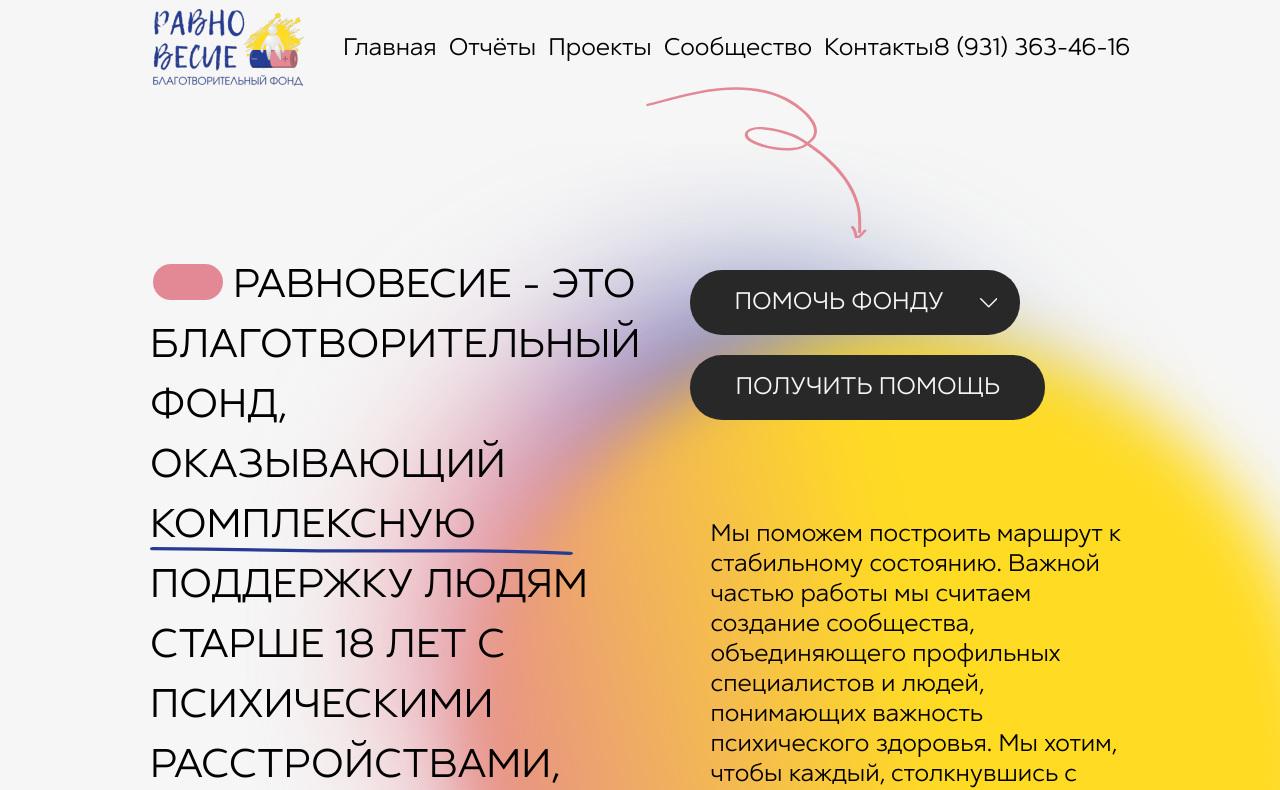
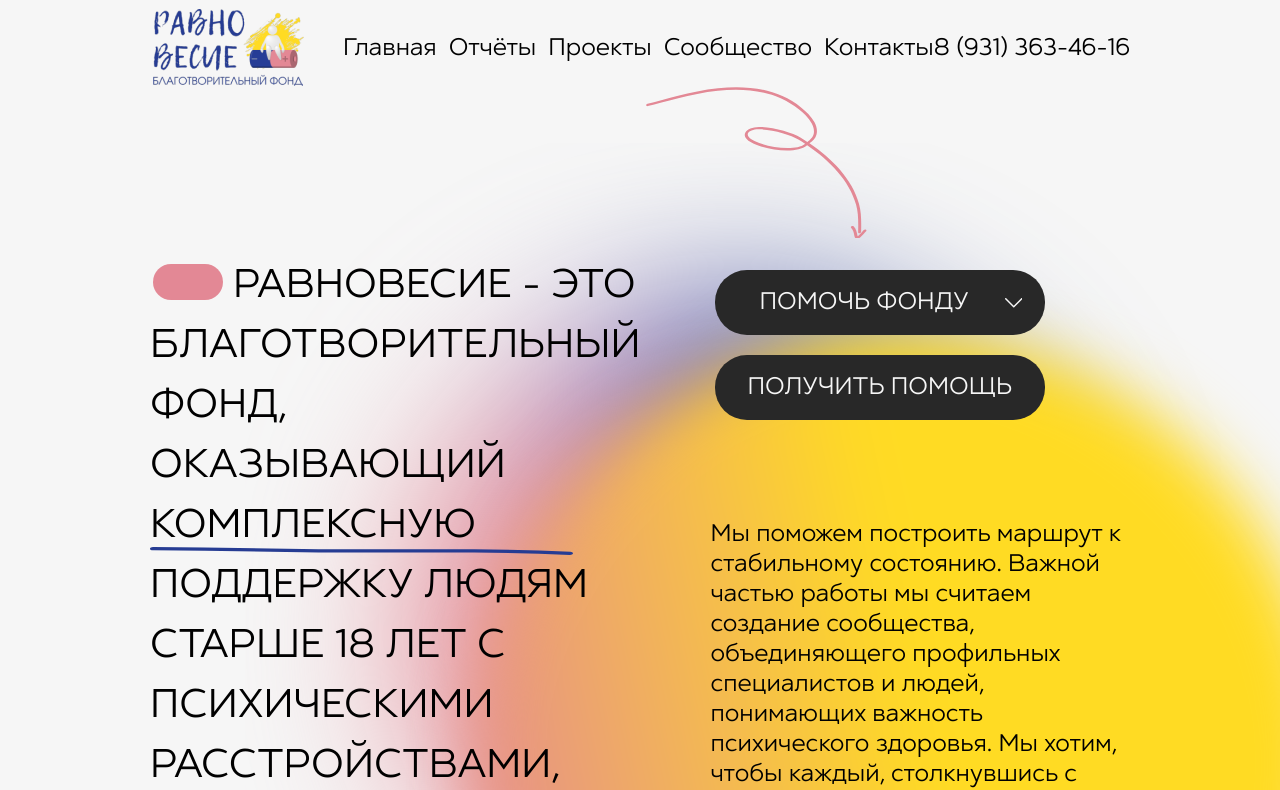
Before and after one commit to thirdmadman/fond-ravnovesie.ru_2023, a Next.js app: page / in a window 1280 px wide. Shown: the top 790 px of the page. Built offline with nearby package versions, Linux system fonts and the light colour scheme.

Commit message:
fix: correct buttons

```diff
--- a/src/styles/home/sectionMission.scss
+++ b/src/styles/home/sectionMission.scss
@@ -66,7 +66,7 @@
   }
 
   .button {
-    padding: 0 45px;
+    padding: 0 32px;
     height: 65px;
     min-width: 330px;
     border-radius: 32px;
@@ -85,6 +85,7 @@
       column-gap: 60px;
       row-gap: 20px;
       flex-wrap: wrap;
+      padding-left: 25px;
     }
 
     .description__text {
```
